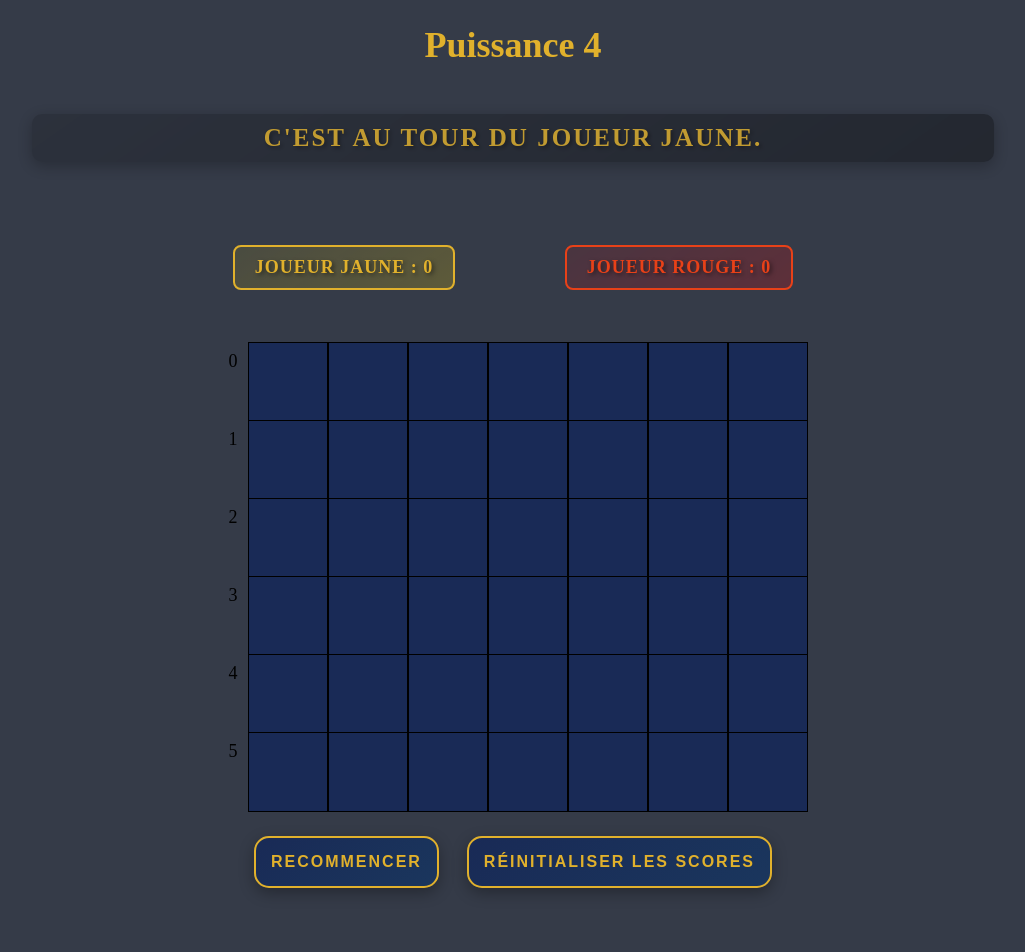
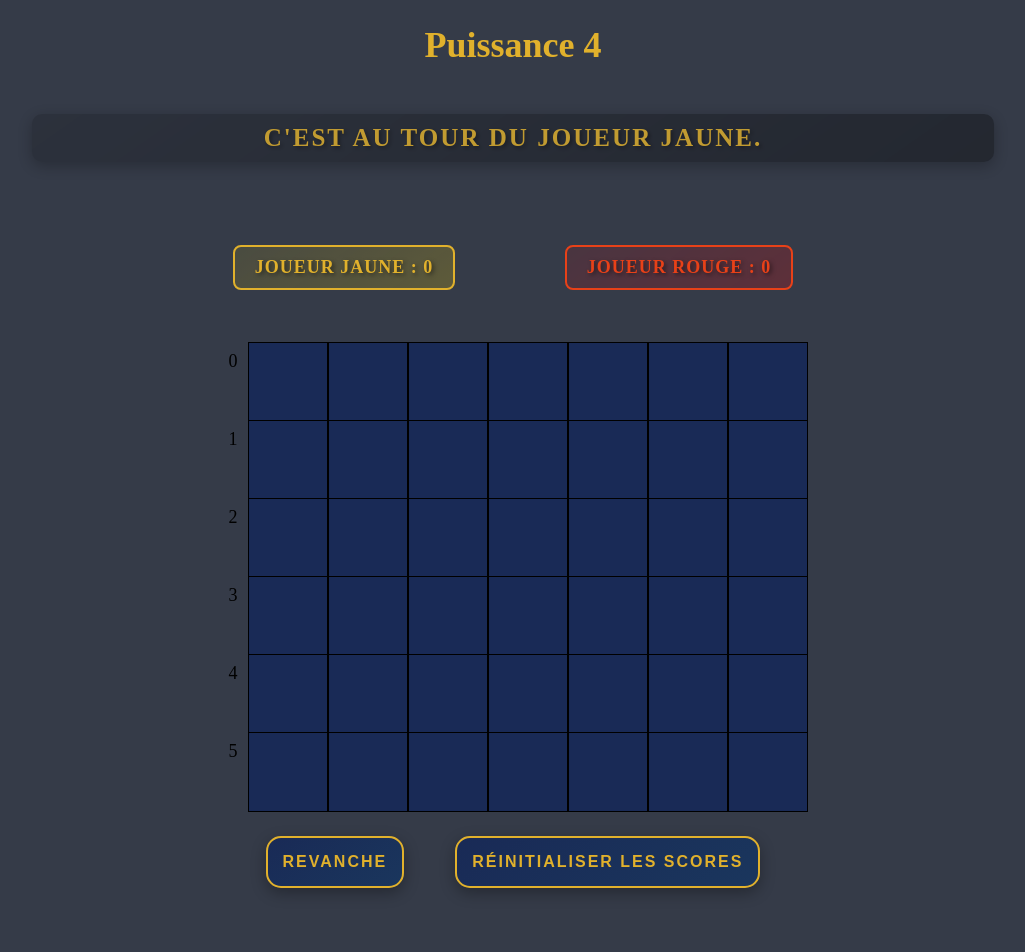
Before and after one commit to CallyRoad/reactjs-puissance4, a React (Create React App) app: page / in a window 1280 px wide. Shown: the top 952 px of the page, without its empty margins (127-1152 px from the left). Built offline with nearby package versions, Linux system fonts and the light colour scheme.

Commit message:
update: text button

```diff
--- a/src/components/main/game/Grid.jsx
+++ b/src/components/main/game/Grid.jsx
@@ -175,7 +175,7 @@ const Grid = () => {
 
         {/* Buttons container */}
         <div className={mgame["buttons-container"]}>
-          <button onClick={handleResetBoard}>Recommencer</button>
+          <button onClick={handleResetBoard}>Revanche</button>
           <button onClick={handleResetScores}> Réinitialiser les scores</button>
         </div>
 
```
